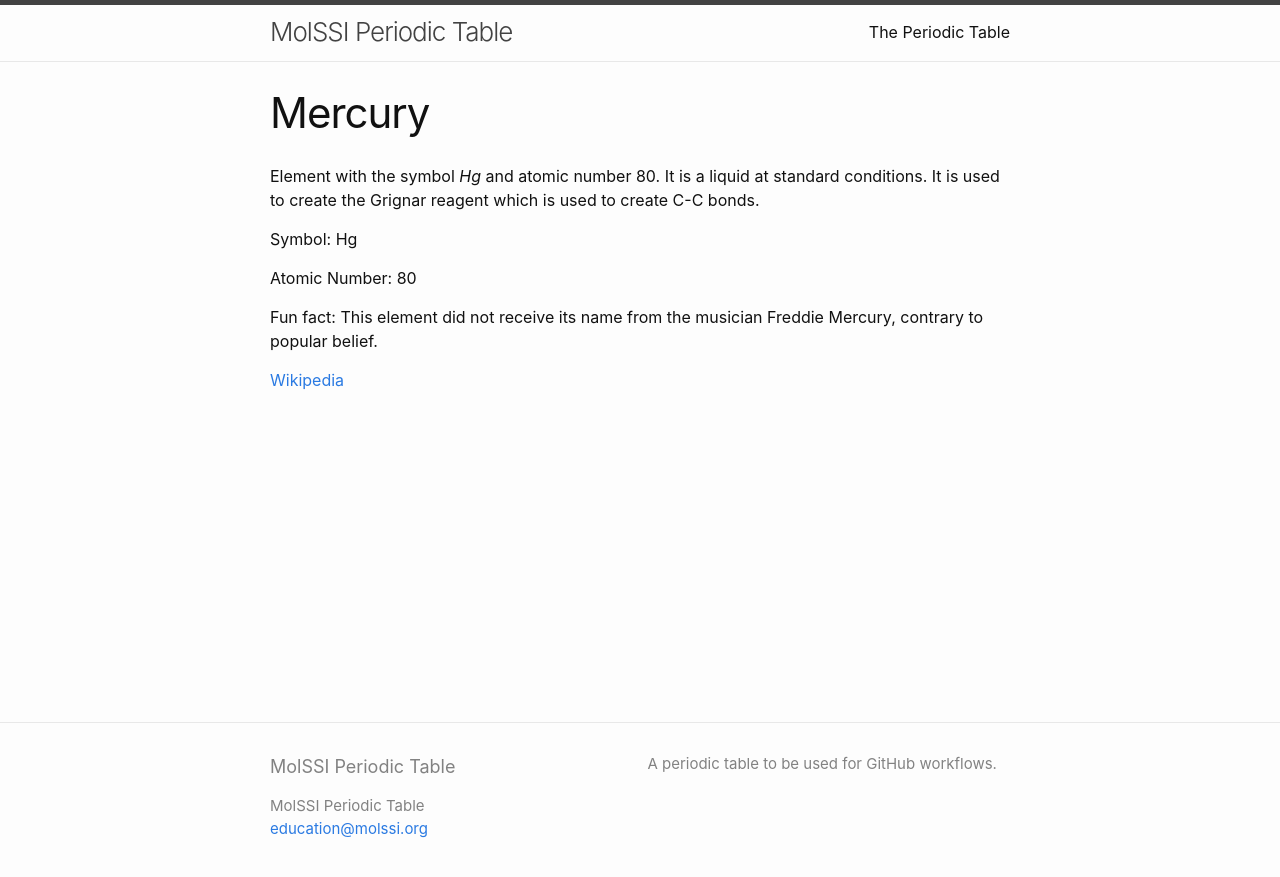
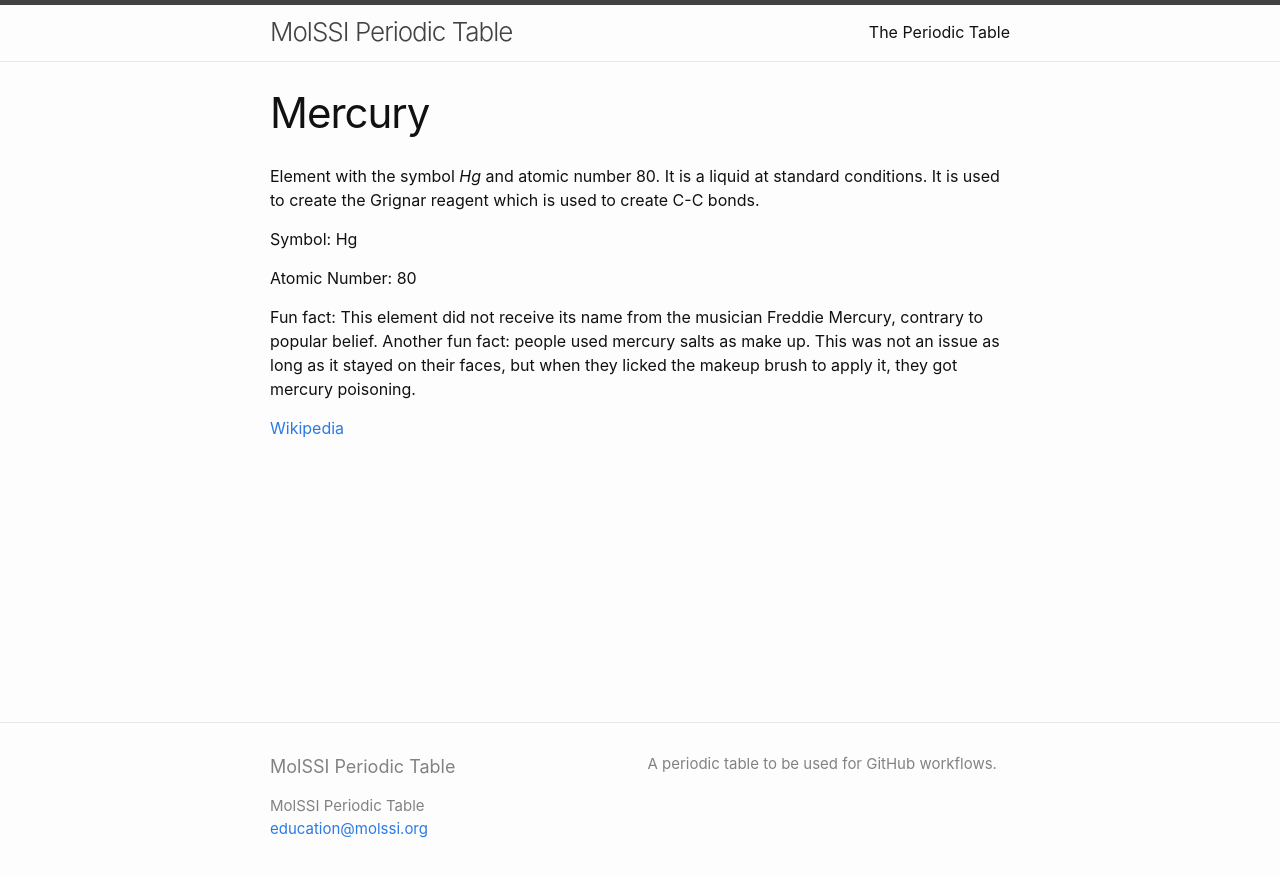
Before and after one commit to MolSSI-Education/periodic-table, a Jekyll site: the page built from elements/mercury.md, in a window 1280 px wide. Shown: the top 877 px of the page. Built offline with Jekyll 4.4.1, drawn with Linux system fonts in a browser that asks for light colours.

Commit message:
Added yet another silly comment to mercury.md

```diff
--- a/elements/mercury.md
+++ b/elements/mercury.md
@@ -10,5 +10,7 @@ Symbol: Hg
 Atomic Number: 80
 
 Fun fact: This element did not receive its name from the musician Freddie Mercury, contrary to popular belief.
+Another fun fact: people used mercury salts as make up. This was not an issue as long as it stayed on their faces, but when
+they licked the makeup brush to apply it, they got mercury poisoning.
 
 [Wikipedia](https://en.wikipedia.org/wiki/Mercury_(element))
```
